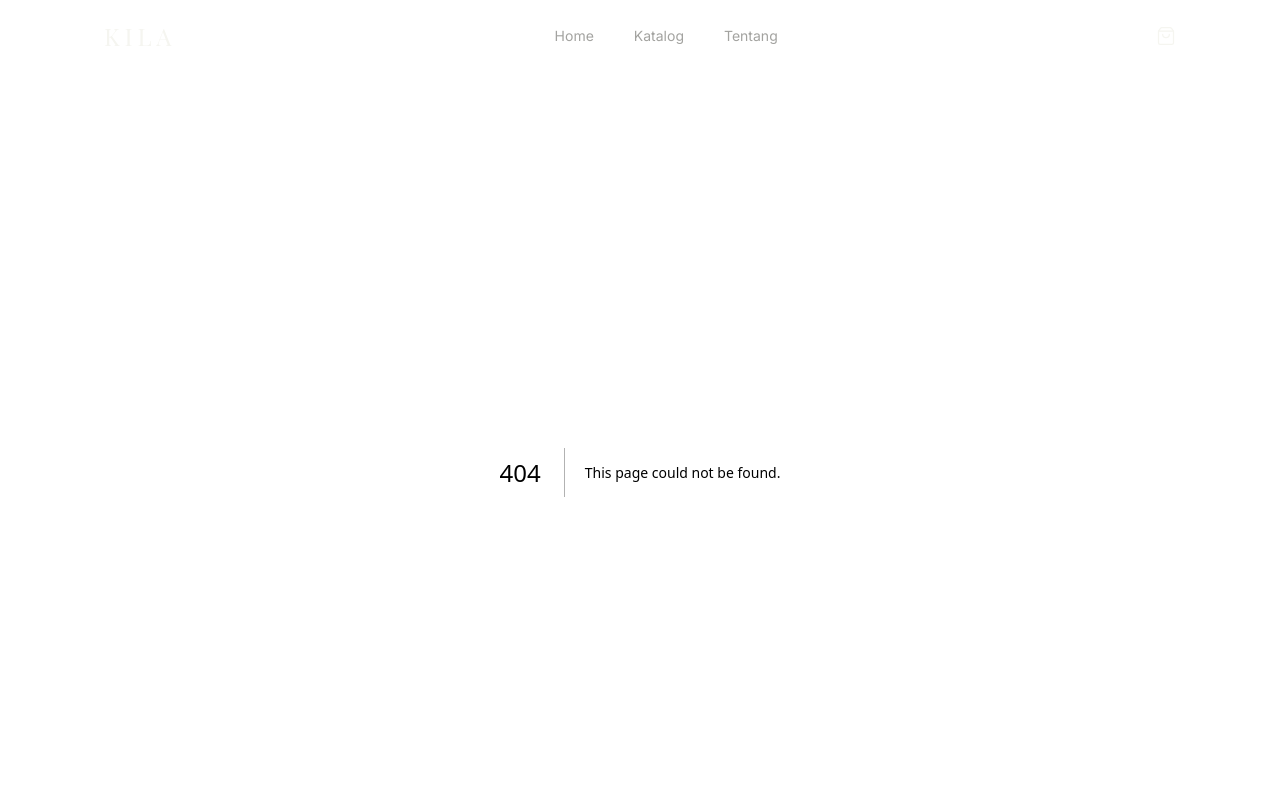
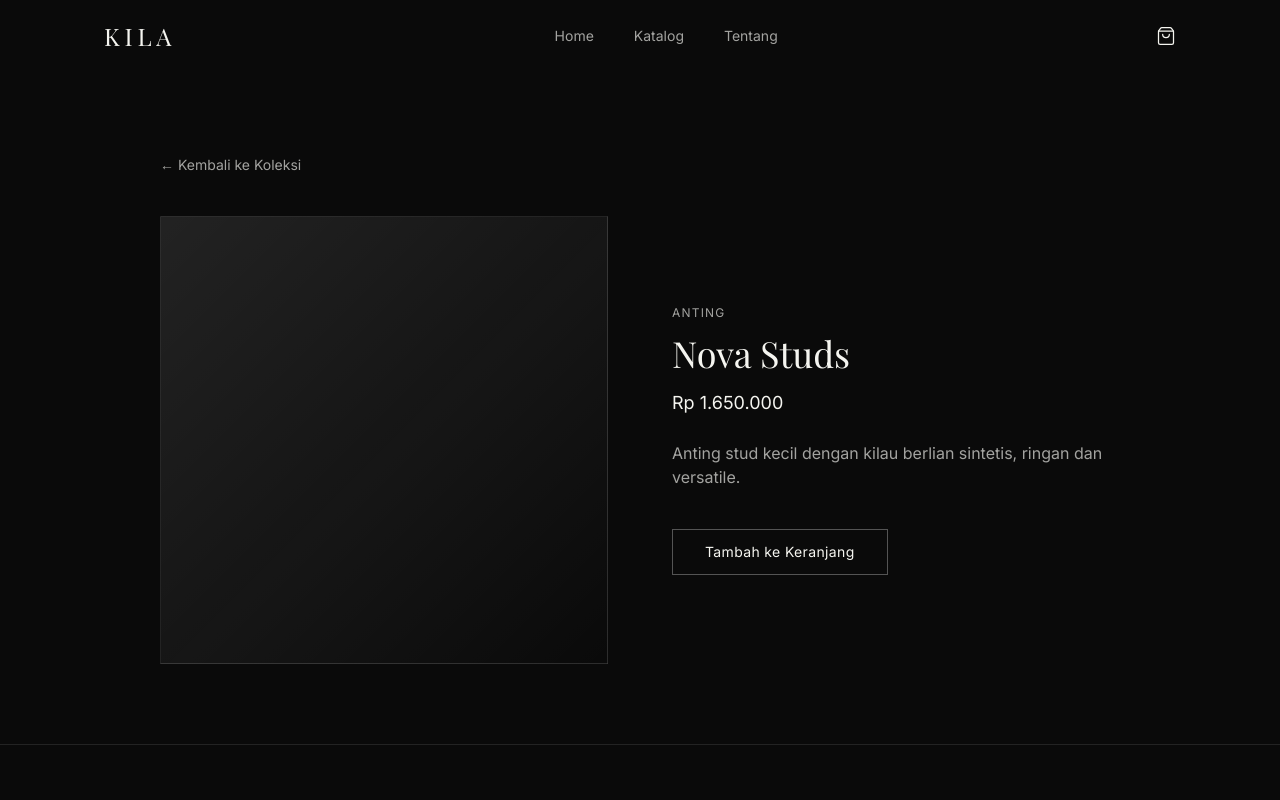
Before and after one commit to KevinKautsarr/kila-jewelry, a Next.js app: page /produk/anting-nova in a window 1280 px wide. Before the commit this address had no page. Shown: the top 800 px of the page. Built offline with nearby package versions, Linux system fonts and the light colour scheme; a web font is replaced by a local one.

Commit message:
Add product detail page, static params, and custom 404

```diff
--- /dev/null
+++ b/app/not-found.tsx
@@ -0,0 +1,22 @@
+import Link from "next/link";
+
+export default function NotFound() {
+  return (
+    <div className="flex flex-1 flex-col items-center justify-center px-6 py-32 text-center">
+      <h1 className="font-serif text-4xl text-foreground sm:text-5xl">
+        Halaman tidak ditemukan
+      </h1>
+      <p className="mt-4 max-w-sm text-muted">
+        Halaman yang kamu cari mungkin telah dipindahkan atau tidak pernah
+        ada.
+      </p>
+
+      <Link
+        href="/"
+        className="mt-10 inline-flex items-center border border-white/30 px-8 py-3 text-sm tracking-wide text-foreground transition-colors duration-300 hover:bg-white hover:text-black"
+      >
+        Kembali ke Beranda
+      </Link>
+    </div>
+  );
+}
--- /dev/null
+++ b/app/produk/[id]/page.tsx
@@ -0,0 +1,56 @@
+import Link from "next/link";
+import { notFound } from "next/navigation";
+import { products } from "@/src/data/products";
+import { formatRupiah } from "@/src/lib/format";
+
+export async function generateStaticParams() {
+  return products.map((product) => ({ id: product.id }));
+}
+
+export default async function ProductPage({
+  params,
+}: {
+  params: Promise<{ id: string }>;
+}) {
+  const { id } = await params;
+  const product = products.find((item) => item.id === id);
+
+  if (!product) {
+    notFound();
+  }
+
+  return (
+    <div className="mx-auto max-w-6xl px-6 py-20 sm:px-10">
+      <Link
+        href="/katalog"
+        className="text-sm text-muted transition-colors hover:text-foreground"
+      >
+        &larr; Kembali ke Koleksi
+      </Link>
+
+      <div className="mt-10 grid grid-cols-1 gap-12 lg:grid-cols-2 lg:gap-16">
+        <div className="aspect-square border border-white/10 bg-gradient-to-br from-white/10 to-transparent" />
+
+        <div className="flex flex-col justify-center">
+          <p className="text-xs uppercase tracking-widest text-muted">
+            {product.category}
+          </p>
+          <h1 className="mt-3 font-serif text-3xl text-foreground sm:text-4xl">
+            {product.name}
+          </h1>
+          <p className="mt-4 text-lg text-foreground">
+            {formatRupiah(product.price)}
+          </p>
+          <p className="mt-6 max-w-md text-muted">{product.description}</p>
+
+          <button
+            type="button"
+            className="mt-10 inline-flex w-fit items-center border border-white/30 px-8 py-3 text-sm tracking-wide text-foreground transition-colors duration-300 hover:bg-white hover:text-black"
+          >
+            Tambah ke Keranjang
+          </button>
+        </div>
+      </div>
+    </div>
+  );
+}
```
